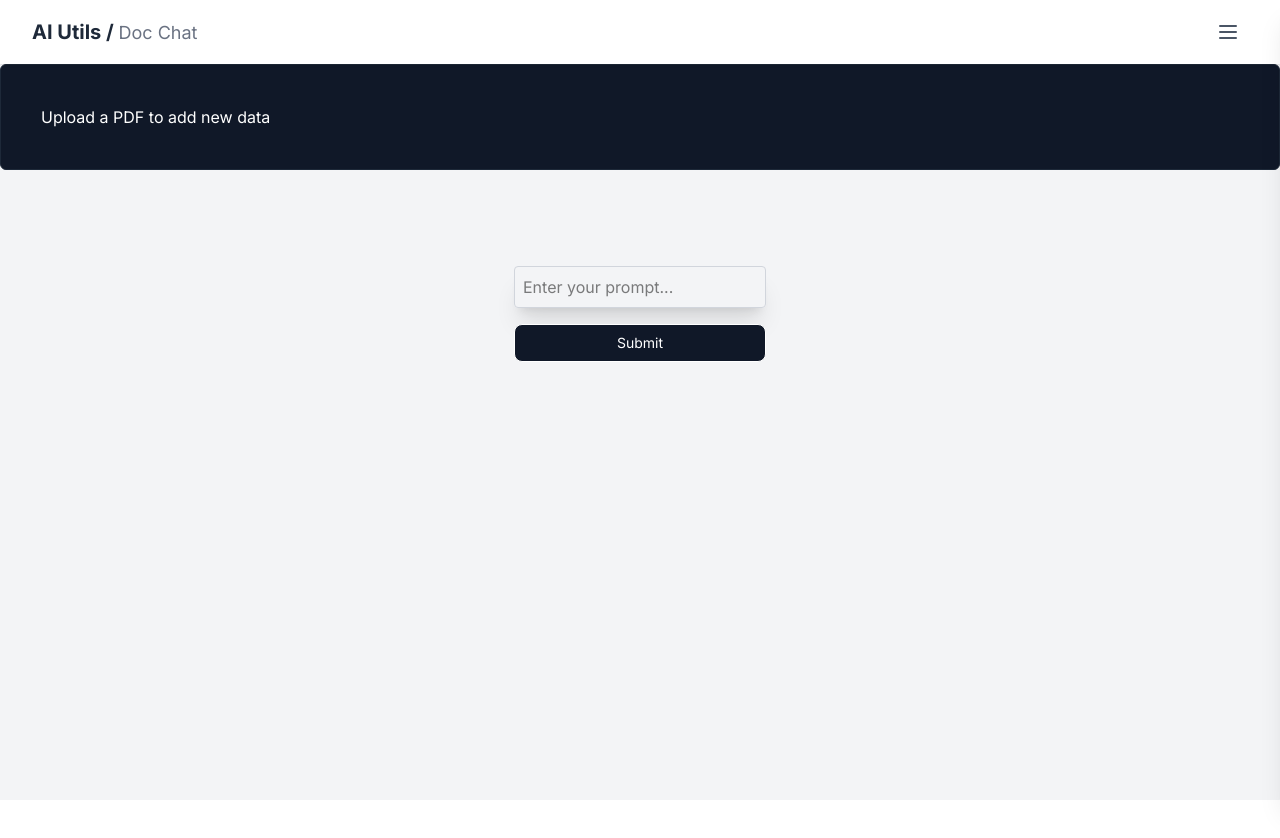
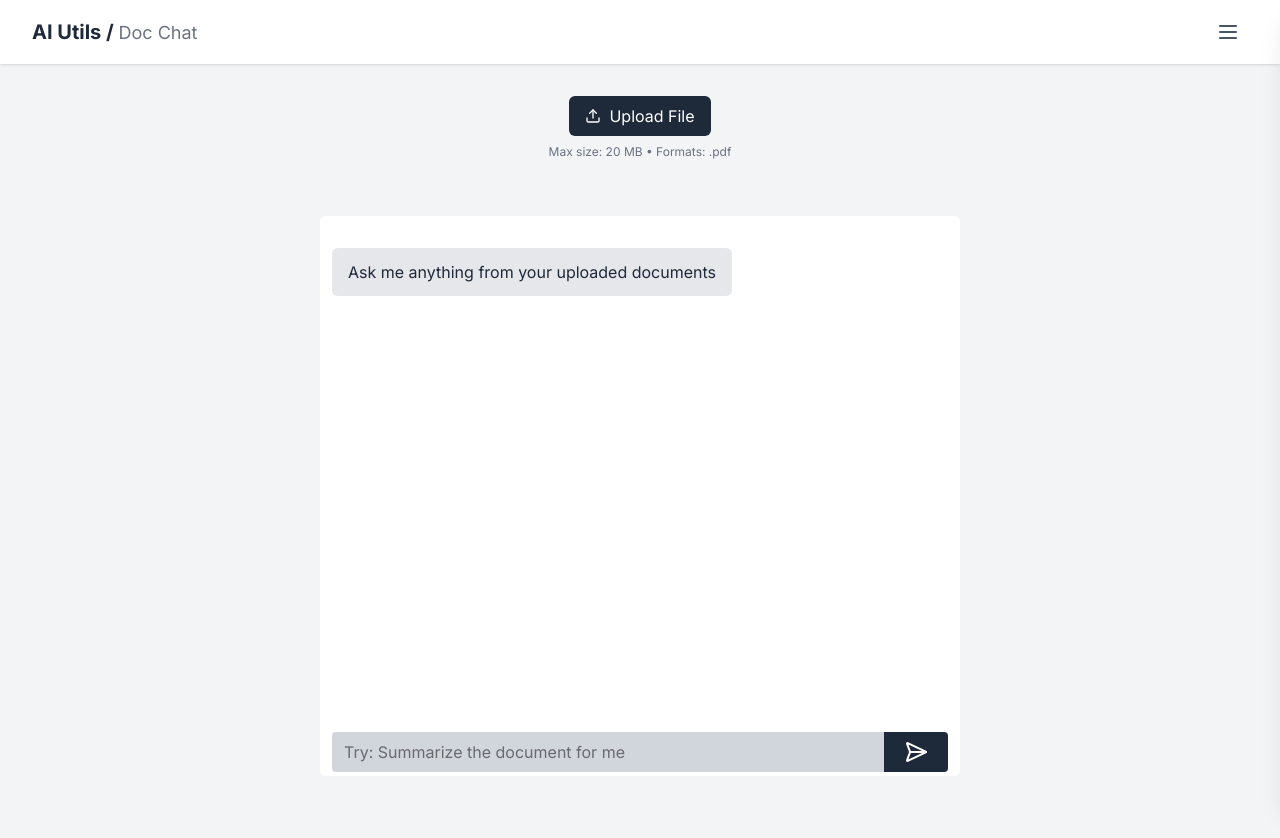
Before and after one commit to mis-coder/ai-utils, a Next.js app: page /doc-chat in a window 1280 px wide. Shown: the top 838 px of the page. Before the commit the page ends 800 px from the top, so only its background shows below. Built offline with nearby package versions, Linux system fonts and the light colour scheme.

Commit message:
made refinements to doc chat

```diff
--- a/app/(routes)/audio-scribe/page.tsx
+++ b/app/(routes)/audio-scribe/page.tsx
@@ -22,9 +22,9 @@ export default function Whisperer() {
 
     if (!file) return;
 
-    // Reject file if size exceeds 25MB
-    if (file.size > 25 * 1024 * 1024) {
-      toast.error("File size exceeds 25MB limit.");
+    // Reject file if size exceeds 10 MB
+    if (file.size > 10 * 1024 * 1024) {
+      toast.error("File size exceeds 20MB limit.");
       return;
     }
 
@@ -98,7 +98,7 @@ export default function Whisperer() {
         <CustomFileUpload
           allowedFileTypes={supportedAudioFileTypes}
           allowedMimeTypes={supportedAudioMimeTypes}
-          maxSize={5 * 1024 * 1024} // 5MB
+          maxSize={10 * 1024 * 1024} // 20MB
           onFileUpload={handleFileUpload}
           onFileDelete={handleFileDelete}
         />
--- a/app/(routes)/basic-chat/page.tsx
+++ b/app/(routes)/basic-chat/page.tsx
@@ -1,16 +1,10 @@
 "use client";
 
-import { SendHorizonal } from "lucide-react";
 import { nanoid } from "nanoid";
-import { useEffect, useRef, useState } from "react";
+import { useState } from "react";
 import toast from "react-hot-toast";
-import ChatbotLoadingAnimation from "../../components/chat-loading";
-
-interface Message {
-  id: string;
-  role: "user" | "assistant";
-  content: string;
-}
+import ChatBox from "../../components/chat-box";
+import { Message } from "../../lib/types";
 
 export default function BasicChat() {
   const [input, setInput] = useState("");
@@ -22,15 +16,6 @@ export default function BasicChat() {
       content: "Hi there, How can I help you today?",
     },
   ]);
-
-  const containerRef = useRef<HTMLDivElement>(null);
-
-  useEffect(() => {
-    // Auto-scroll to bottom
-    if (containerRef.current) {
-      containerRef.current.scrollTop = containerRef.current.scrollHeight;
-    }
-  }, [messages]);
 
   const handleKeyPress = (event: React.KeyboardEvent<HTMLTextAreaElement>) => {
     if (event.key === "Enter" && !event.shiftKey) {
@@ -84,47 +69,14 @@ export default function BasicChat() {
 
   return (
     <div className="flex h-screen w-full flex-col items-center">
-      <div
-        ref={containerRef}
-        className="h-[90%] flex flex-col gap-4 overflow-y-auto py-8 px-3 w-full"
-      >
-        {messages.map((message) => (
-          <div
-            key={message.id}
-            className={`w-max max-w-[24rem] md:max-w-[36rem] rounded-md px-4 py-3 h-min ${
-              message.role === "assistant"
-                ? "self-start bg-gray-200 text-gray-800"
-                : "self-end bg-gray-800 text-gray-50"
-            }`}
-          >
-            {message.content}
-          </div>
-        ))}
-
-        {isLoading && <ChatbotLoadingAnimation />}
-      </div>
-
-      <div className="absolute w-full bottom-0 md:bottom-4 flex justify-center px-3">
-        <textarea
-          placeholder="Ask anything..."
-          value={input}
-          onChange={(e) => setInput(e.target.value)}
-          onKeyDown={handleKeyPress}
-          className="w-full h-10 px-3 py-2 resize-none overflow-y-auto text-black bg-gray-300 rounded-l outline-none"
-          disabled={isLoading}
-        />
-        <button
-          onClick={handleSubmit}
-          disabled={isLoading}
-          className={`px-5 py-2 rounded-r ${
-            isLoading
-              ? "bg-gray-500 cursor-not-allowed"
-              : "bg-gray-800 hover:bg-gray-700 cursor-pointer"
-          }`}
-        >
-          <SendHorizonal className="h-6 w-6 text-white" />
-        </button>
-      </div>
+      <ChatBox
+        messages={messages}
+        input={input}
+        isLoading={isLoading}
+        onInputChange={setInput}
+        onSubmit={handleSubmit}
+        onKeyPress={handleKeyPress}
+      />
     </div>
   );
 }
--- a/app/(routes)/doc-chat/page.tsx
+++ b/app/(routes)/doc-chat/page.tsx
@@ -1,65 +1,112 @@
 "use client";
 
-import { ChangeEvent, FormEvent, useCallback, useState } from "react";
-import { useDropzone } from "react-dropzone";
+import { nanoid } from "nanoid";
+import { ChangeEvent, useEffect, useState } from "react";
+import { toast } from "react-hot-toast";
+
+import Button from "../../components/button";
+import CustomFileUpload from "../../components/custom-file-upload";
+
+import ChatBox from "../../components/chat-box";
+import {
+  supportedTextFileTypes,
+  supportedTextMimeTypes,
+} from "../../constants";
+import { Message } from "../../lib/types";
 
 export default function PdfChatbot() {
-  const [input, setInput] = useState<string>("");
-  const [isLoading, setIsLoading] = useState<boolean>(false);
-  const [response, setResponse] = useState<string>("");
+  const [input, setInput] = useState("");
+  const [isLoading, setIsLoading] = useState(false);
+  const [isProcessingPdf, setIsProcessingPdf] = useState(false);
+  const [showChatBox, setShowChatBox] = useState(false);
+  const [uploadedFile, setUploadedFile] = useState<File | null>(null);
+  const [messages, setMessages] = useState<Message[]>([
+    {
+      id: nanoid(),
+      role: "assistant",
+      content: "Ask me anything from your uploaded documents",
+    },
+  ]);
 
-  // When a file is dropped in the dropzone, call the `/api/addData` API to train our bot on a new PDF File
-  const onDrop = useCallback(async (acceptedFiles: File[]) => {
-    const file = acceptedFiles[0];
+  const [userId] = useState(
+    () => localStorage.getItem("chat_user_id") || nanoid()
+  );
 
-    if (file.type !== "application/pdf") {
-      alert("Please upload a PDF");
+  // Persist userId to localStorage
+  useEffect(() => {
+    localStorage.setItem("chat_user_id", userId);
+  }, [userId]);
+
+  // Handle text input change
+  const handleInputChange = (event: ChangeEvent<HTMLTextAreaElement>) => {
+    setInput(event.target.value);
+  };
+
+  // Submit prompt when Enter is pressed (without Shift)
+  const handleKeyPress = async (
+    event: React.KeyboardEvent<HTMLTextAreaElement>
+  ) => {
+    if (event.key === "Enter" && !event.shiftKey) {
+      event.preventDefault();
+      await handleSubmit();
+    }
+  };
+
+  // Upload and process the PDF file
+  const handlePdfProcess = async () => {
+    try {
+      if (!uploadedFile || uploadedFile.type !== "application/pdf") {
+        toast.error("Please upload a valid PDF file.");
         return;
       }
 
+      setIsProcessingPdf(true);
+
       const formData = new FormData();
-    formData.set("file", file);
+      formData.set("file", uploadedFile);
 
-    const response = await fetch("/api/uploadPdf", {
+      const response = await fetch("/api/upload-doc", {
         method: "POST",
         body: formData,
       });
 
-    const body = await response.json();
+      const result = await response.json();
 
-    if (body.success) {
-      alert("Data added successfully");
+      if (result.success) {
+        setShowChatBox(true);
+        toast.success("Your document is ready to chat with!");
+      } else {
+        toast.error("Failed to process the PDF. Try again.");
       }
-  }, []);
+    } catch (error) {
+      toast.error("An unexpected error occurred while processing the PDF.");
+      console.error(error);
+    } finally {
+      setIsProcessingPdf(false);
+    }
+  };
 
-  // Configure react-dropzone
-  const { getRootProps, getInputProps } = useDropzone({
-    onDrop,
+  // Handle prompt submission and streaming response
+  const handleSubmit = async () => {
+    if (!input.trim()) return;
+
+    const prompt = input;
+    setInput("");
+    setIsLoading(true);
+
+    // Add user message to chat history
+    setMessages((prev) => [
+      ...prev,
+      { id: nanoid(), role: "user", content: prompt },
+    ]);
+
+    try {
+      const res = await fetch("/api/chat-with-doc", {
+        method: "POST",
+        headers: { "Content-Type": "application/json" },
+        body: JSON.stringify({ userId, prompt }),
       });
 
-  const handleInputChange = (event: ChangeEvent<HTMLInputElement>) => {
-    const inputValue = event.target.value;
-    setInput(inputValue);
-  };
-
-  const handleSubmit = async (event: FormEvent<HTMLFormElement>) => {
-    event.preventDefault();
-    try {
-      setInput("");
-      setResponse("");
-      setIsLoading(true);
-
-      const res = await fetch("/api/chatWithPdf", {
-        method: "POST",
-        headers: {
-          "Content-Type": "application/json",
-        },
-        body: JSON.stringify({
-          prompt: input,
-        }),
-      });
-
-      console.log({ res });
       const reader = res.body?.getReader();
       const decoder = new TextDecoder();
       let fullText = "";
@@ -68,50 +115,88 @@ export default function PdfChatbot() {
         while (true) {
           const { value, done } = await reader.read();
           if (done) break;
+
           const chunk = decoder.decode(value, { stream: true });
           fullText += chunk;
-          setResponse((prev) => prev + chunk);
         }
+
+        // Add assistant message after streaming completes
+        setMessages((prev) => [
+          ...prev,
+          { id: nanoid(), role: "assistant", content: fullText },
+        ]);
       }
-    } catch (error: any) {
-      console.error(error?.message);
+    } catch (error) {
+      toast.error("Failed to get a response. Please try again.");
+      console.error(error);
     } finally {
       setIsLoading(false);
     }
   };
 
+  // Validate file upload and update state
+  const handleFileUpload = (file: File) => {
+    if (!file) return;
+
+    if (file.size > 20 * 1024 * 1024) {
+      toast.error("File size exceeds the 20MB limit.");
+      return;
+    }
+
+    setUploadedFile(file);
+    toast.success("File uploaded successfully.");
+  };
+
+  // Reset entire chatbot state
+  const resetState = () => {
+    setUploadedFile(null);
+    setIsProcessingPdf(false);
+    setShowChatBox(false);
+    setMessages([
+      {
+        id: nanoid(),
+        role: "assistant",
+        content: "Ask me anything from your uploaded documents",
+      },
+    ]);
+  };
+
   return (
-    <>
-      <div
-        {...getRootProps({
-          className:
-            "dropzone bg-gray-900 border border-gray-800 p-10 rounded-md hover:bg-gray-800 transition-colors duration-200 ease-in-out cursor-pointer",
-        })}
+    <div className="h-screen flex flex-col gap-10">
+      {/* File Upload Section */}
+      <div className="flex flex-col gap-2 items-center mt-4">
+        <CustomFileUpload
+          allowedFileTypes={supportedTextFileTypes}
+          allowedMimeTypes={supportedTextMimeTypes}
+          maxSize={20 * 1024 * 1024}
+          onFileUpload={handleFileUpload}
+          onFileDelete={resetState}
+        />
+
+        {uploadedFile && !showChatBox && (
+          <Button
+            onClick={handlePdfProcess}
+            disabled={isLoading || isProcessingPdf}
           >
-        <input {...getInputProps()} />
-        <p>Upload a PDF to add new data</p>
+            {isProcessingPdf ? (
+              <span className="w-8 h-8 border-4 border-gray-500 border-t-transparent rounded-full animate-spin mb-2" />
+            ) : (
+              "Process PDF"
+            )}
+          </Button>
+        )}
       </div>
 
-      <div className="mx-auto w-full items-center max-w-md py-24 flex flex-col stretch">
-        <form onSubmit={handleSubmit} className="flex flex-col gap-4">
-          <input
-            className=" w-full max-w-md text-black border border-gray-300 rounded shadow-xl p-2"
-            value={input}
-            placeholder="Enter your prompt..."
-            onChange={handleInputChange}
+      <div className="h-[70%] flex md:w-1/2 mx-auto flex-col items-center overflow-auto bg-white relative rounded-md">
+        <ChatBox
+          messages={messages}
+          input={input}
+          isLoading={isLoading}
+          onInputChange={setInput}
+          onSubmit={handleSubmit}
+          onKeyPress={handleKeyPress}
         />
-
-          <button
-            disabled={isLoading}
-            type="submit"
-            className="py-2 border rounded-lg bg-gray-900 text-sm px-6"
-          >
-            Submit
-          </button>
-
-          {response && <p className="text-center">{response}</p>}
-        </form>
       </div>
-    </>
+    </div>
   );
 }
--- a/app/api/chat-with-doc/route.ts
+++ b/app/api/chat-with-doc/route.ts
@@ -1,14 +1,32 @@
-import { ChatPromptTemplate } from "@langchain/core/prompts";
+import {
+  ChatPromptTemplate,
+  HumanMessagePromptTemplate,
+  MessagesPlaceholder,
+  SystemMessagePromptTemplate,
+} from "@langchain/core/prompts";
 import { ChatOpenAI, OpenAIEmbeddings } from "@langchain/openai";
 import { PineconeStore } from "@langchain/pinecone";
 import { Pinecone } from "@pinecone-database/pinecone";
 import { createStuffDocumentsChain } from "langchain/chains/combine_documents";
 import { createRetrievalChain } from "langchain/chains/retrieval";
+import { nanoid } from "nanoid";
 import { NextRequest, NextResponse } from "next/server";
+import { Message } from "../../lib/types";
+
+// In-memory chat sessions (use DB for production)
+const sessions = new Map<string, Message[]>();
 
 export async function POST(request: NextRequest) {
   try {
     const body = await request.json();
+    const { userId, prompt: currentPrompt } = body;
+
+    if (!userId || !currentPrompt) {
+      return NextResponse.json(
+        { success: false, error: "Missing userId or prompt" },
+        { status: 400 }
+      );
+    }
 
     // 1. Initialize Pinecone client
     const pinecone = new Pinecone();
@@ -28,61 +46,81 @@ export async function POST(request: NextRequest) {
       openAIApiKey: process.env.OPENAI_API_KEY,
     });
 
-    // Create a prompt template for the model
-    const prompt = ChatPromptTemplate.fromTemplate(`
-        Answer the question based on the following context:
-        {context}
-        Question: {question}
-        Chat History: {chat_history}
-      `);
+    // 4. Create role-based prompt template
+    const prompt = ChatPromptTemplate.fromMessages([
+      SystemMessagePromptTemplate.fromTemplate(
+        "You are a helpful assistant. Use the following context to answer the user's question:\n{context}"
+      ),
+      new MessagesPlaceholder("chat_history"),
+      HumanMessagePromptTemplate.fromTemplate("{question}"),
+    ]);
 
-    // 4. Create a document chain that combines documents and context
+    // 5. Create document chain
     const documentChain = await createStuffDocumentsChain({
       llm: model,
       prompt,
       documentPrompt: ChatPromptTemplate.fromTemplate("{page_content}"),
     });
 
-    // 5. Create the retrieval chain to get relevant documents from Pinecone
+    // 6. Create retrieval chain
     const chain = await createRetrievalChain({
       retriever: vectorStore.asRetriever(),
       combineDocsChain: documentChain,
     });
 
-    // Retrieve documents relevant to the user's question
-    const documents = await vectorStore.asRetriever().invoke(body.prompt);
+    // 7. Retrieve relevant documents for context
+    const documents = await vectorStore.asRetriever().invoke(currentPrompt);
+    const context = documents.map((doc) => doc.pageContent).join("\n\n");
 
-    console.log({ documents });
-    // Make sure context is populated with documents from the vector store
-    const context = documents[0].pageContent; // Combine multiple document contents
+    // 8. Fetch and extend chat history
+    const userHistory = sessions.get(userId) || [];
+    const fullChatHistory = [
+      ...userHistory,
+      { role: "user", content: currentPrompt },
+    ];
 
-    console.log({ context });
-    // 6. Execute the chain with the question and context
+    // 9. Stream response
     const encoder = new TextEncoder();
     const stream = new ReadableStream({
       async start(controller) {
+        let fullResponse = "";
         for await (const chunk of await chain.stream({
-          input: body.prompt,
-          question: body.prompt,
+          input: currentPrompt,
+          question: currentPrompt,
           context,
-          chat_history: "",
+          chat_history: JSON.stringify(fullChatHistory),
         })) {
           const answer = chunk.answer || "";
+          fullResponse += answer;
           controller.enqueue(encoder.encode(answer));
         }
+
+        // 10. Store updated history
+        userHistory.push({
+          id: nanoid(),
+          role: "user",
+          content: currentPrompt,
+        });
+        userHistory.push({
+          id: nanoid(),
+          role: "assistant",
+          content: fullResponse,
+        });
+        sessions.set(userId, userHistory);
+
         controller.close();
       },
     });
 
-    // 7. Return the streaming response
+    // 11. Return streaming response
     return new NextResponse(stream, {
       headers: { "Content-Type": "application/json" },
     });
-  } catch (error: unknown) {
-    console.error({ error });
-    return NextResponse.json({
-      success: false,
-      error: "Internal Server Error",
-    });
+  } catch (error) {
+    console.error("Chat error:", error);
+    return NextResponse.json(
+      { success: false, error: "Internal Server Error" },
+      { status: 500 }
+    );
   }
 }
--- a/app/api/upload-doc/route.ts
+++ b/app/api/upload-doc/route.ts
@@ -1,61 +1,24 @@
-import { PDFLoader } from "@langchain/community/document_loaders/fs/pdf";
-import { OpenAIEmbeddings } from "@langchain/openai";
-import { PineconeStore } from "@langchain/pinecone";
-import { Pinecone } from "@pinecone-database/pinecone";
-import { RecursiveCharacterTextSplitter } from "langchain/text_splitter";
 import { NextRequest, NextResponse } from "next/server";
+import { loadAndSplitPDF } from "../../lib/pdfProcessor";
+import { uploadToPinecone } from "../../lib/pineconeUploader";
 
 export async function POST(request: NextRequest) {
   try {
     const data = await request.formData();
-
     const file: File | null = data.get("file") as unknown as File;
 
-    //ensure file exists
     if (!file) {
       return NextResponse.json({ success: false, error: "No file found" });
     }
 
-    //ensure it is a "pdf" file
     if (file.type !== "application/pdf") {
       return NextResponse.json({ success: false, error: "Invalid file type" });
     }
 
-    //load the pdf
-    const pdfLoader = new PDFLoader(file);
+    const splitDocuments = await loadAndSplitPDF(file);
+    const result = await uploadToPinecone(splitDocuments);
 
-    //define split configuration
-    const splitter = new RecursiveCharacterTextSplitter({
-      chunkSize: 1000,
-      chunkOverlap: 200,
-    });
-
-    //load pdf
-    const documents = await pdfLoader.load();
-
-    console.log({ documents });
-
-    //split pdf into chunks
-    const splitDocuments = await splitter.splitDocuments(documents);
-
-    //initialize pinecone client
-    const pinecone = new Pinecone();
-
-    const pineconeIndex = pinecone.Index(
-      process.env.PINECONE_INDEX_NAME as string
-    );
-
-    //store chunks in given pinecone index
-    const res = await PineconeStore.fromDocuments(
-      splitDocuments,
-      new OpenAIEmbeddings({
-        openAIApiKey: process.env.OPENAI_API_KEY,
-      }),
-      { pineconeIndex }
-    );
-
-    console.log({ res });
-    return NextResponse.json({ success: true });
+    return NextResponse.json({ success: true, result });
   } catch (error: unknown) {
     console.error({ error });
     return NextResponse.json({
--- /dev/null
+++ b/app/components/chat-box.tsx
@@ -0,0 +1,77 @@
+import { SendHorizonal } from "lucide-react";
+import { useEffect, useRef } from "react";
+
+import { Message } from "../lib/types";
+import ChatbotLoadingAnimation from "./chat-loading";
+
+interface ChatBoxProps {
+  messages: Message[];
+  input: string;
+  isLoading: boolean;
+  onInputChange: (value: string) => void;
+  onSubmit: () => void;
+  onKeyPress: (e: React.KeyboardEvent<HTMLTextAreaElement>) => void;
+}
+
+export default function ChatBox({
+  messages,
+  input,
+  isLoading,
+  onInputChange,
+  onSubmit,
+  onKeyPress,
+}: ChatBoxProps) {
+  const containerRef = useRef<HTMLDivElement>(null);
+
+  useEffect(() => {
+    containerRef.current?.scrollTo(0, containerRef.current.scrollHeight);
+  }, [messages]);
+
+  return (
+    <>
+      {/* Messages */}
+      <div
+        ref={containerRef}
+        className="h-[90%] flex flex-col gap-4 overflow-y-scroll py-8 px-3 w-full"
+      >
+        {messages.map((message) => (
+          <div
+            key={message.id}
+            className={`w-max max-w-[24rem] md:max-w-[36rem] rounded-md px-4 py-3 h-min ${
+              message.role === "assistant"
+                ? "self-start bg-gray-200 text-gray-800"
+                : "self-end bg-gray-800 text-gray-50"
+            }`}
+          >
+            {message.content}
+          </div>
+        ))}
+
+        {isLoading && <ChatbotLoadingAnimation />}
+      </div>
+
+      {/* Input */}
+      <div className="absolute w-full bottom-1 flex justify-center px-3">
+        <textarea
+          placeholder="Try: Summarize the document for me"
+          value={input}
+          onChange={(e) => onInputChange(e.target.value)}
+          onKeyDown={onKeyPress}
+          className="w-full h-10 px-3 py-2 resize-none overflow-y-auto text-black bg-gray-300 rounded-l outline-none"
+          disabled={isLoading}
+        />
+        <button
+          onClick={onSubmit}
+          disabled={isLoading}
+          className={`px-5 py-2 rounded-r ${
+            isLoading
+              ? "bg-gray-500 cursor-not-allowed"
+              : "bg-gray-800 hover:bg-gray-700 cursor-pointer"
+          }`}
+        >
+          <SendHorizonal className="h-6 w-6 text-white" />
+        </button>
+      </div>
+    </>
+  );
+}
--- a/app/components/custom-file-upload.tsx
+++ b/app/components/custom-file-upload.tsx
@@ -122,14 +122,14 @@ export default function CustomFileUpload({
         {/* When file is uploading */}
         {loading && (
           <div className="flex flex-col items-center justify-center py-6">
-            <div className="w-8 h-8 border-4 border-gray-500 border-t-transparent rounded-full animate-spin mb-2"></div>
+            <div className="w-8 h-8 border-4 border-gray-500 border-t-transparent rounded-full animate-spin mb-2" />
             <p className="text-sm text-gray-600 font-medium">
               Uploading file...
             </p>
           </div>
         )}
 
-        {/* When file is selected - Non-image file */}
+        {/* When file is selected*/}
         {file && !loading && !preview && (
           <div className="w-[90%] md:w-1/2 flex items-center justify-between p-2 border-2 border-gray-800 rounded-md mx-auto">
             <div className="flex items-center">
@@ -140,7 +140,7 @@ export default function CustomFileUpload({
                 />
               </div>
               <div>
-                <p className="text-sm font-medium truncate max-w-xs">
+                <p className="text-sm font-medium truncate max-w-xs text-gray-900">
                   {file.name}
                 </p>
                 <p className="text-xs text-gray-500">
--- a/app/constants/index.ts
+++ b/app/constants/index.ts
@@ -43,3 +43,7 @@ export const supportedAudioFileTypes = [
   ".mp4",
   ".webm",
 ];
+
+export const supportedTextFileTypes = [".pdf"];
+
+export const supportedTextMimeTypes = ["application/pdf"];
--- /dev/null
+++ b/app/lib/pdfProcessor.ts
@@ -0,0 +1,16 @@
+import { PDFLoader } from "@langchain/community/document_loaders/fs/pdf";
+import { RecursiveCharacterTextSplitter } from "langchain/text_splitter";
+
+export async function loadAndSplitPDF(file: File) {
+  const loader = new PDFLoader(file);
+
+  const documents = await loader.load();
+
+  const splitter = new RecursiveCharacterTextSplitter({
+    chunkSize: 1000,
+    chunkOverlap: 200,
+  });
+
+  const splitDocuments = await splitter.splitDocuments(documents);
+  return splitDocuments;
+}
--- /dev/null
+++ b/app/lib/pineconeUploader.ts
@@ -0,0 +1,23 @@
+import { OpenAIEmbeddings } from "@langchain/openai";
+import { PineconeStore } from "@langchain/pinecone";
+import { Pinecone } from "@pinecone-database/pinecone";
+
+export async function uploadToPinecone(splitDocuments: any[]) {
+  const pinecone = new Pinecone();
+
+  const pineconeIndex = pinecone.Index(
+    process.env.PINECONE_INDEX_NAME as string
+  );
+
+  const embeddings = new OpenAIEmbeddings({
+    openAIApiKey: process.env.OPENAI_API_KEY,
+  });
+
+  const response = await PineconeStore.fromDocuments(
+    splitDocuments,
+    embeddings,
+    { pineconeIndex }
+  );
+
+  return response;
+}
--- /dev/null
+++ b/app/lib/types.d.ts
@@ -0,0 +1,5 @@
+export interface Message {
+  id: string;
+  role: "user" | "assistant";
+  content: string;
+}
```
Lines whose indentation alone changed are shown as unchanged.
